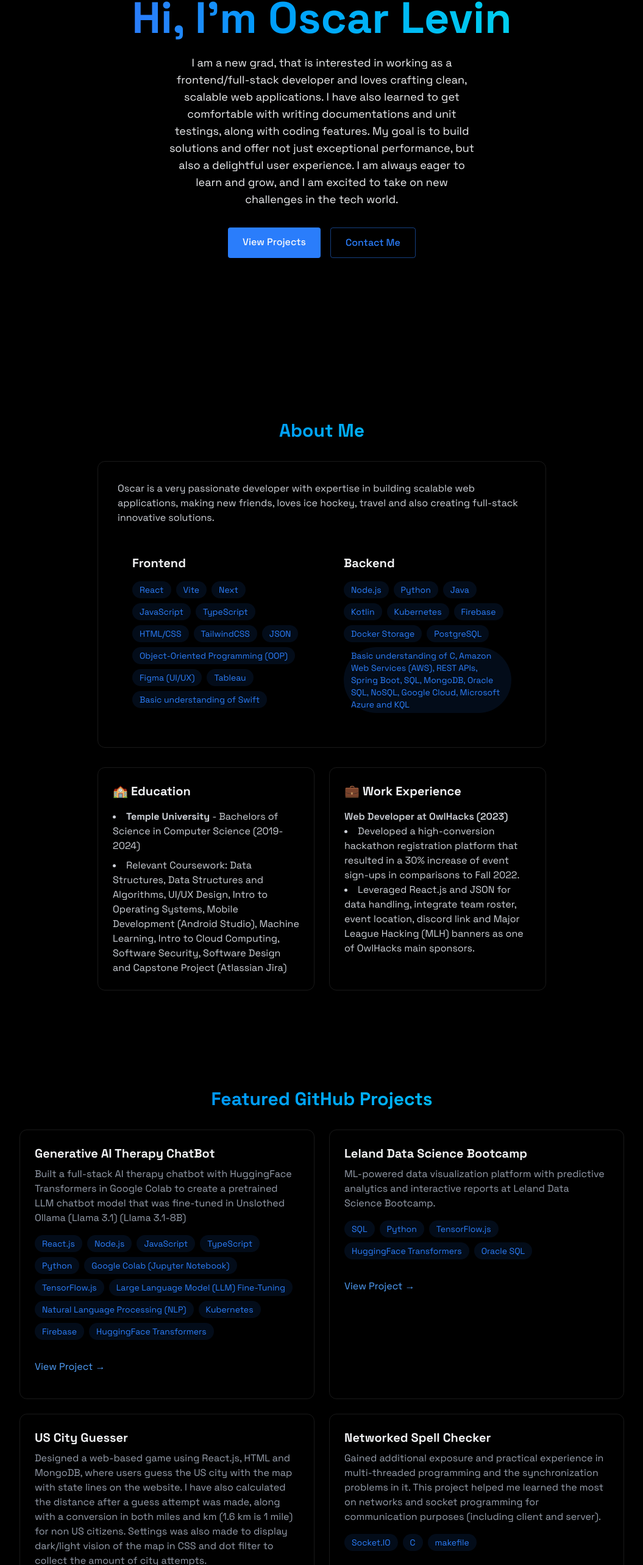
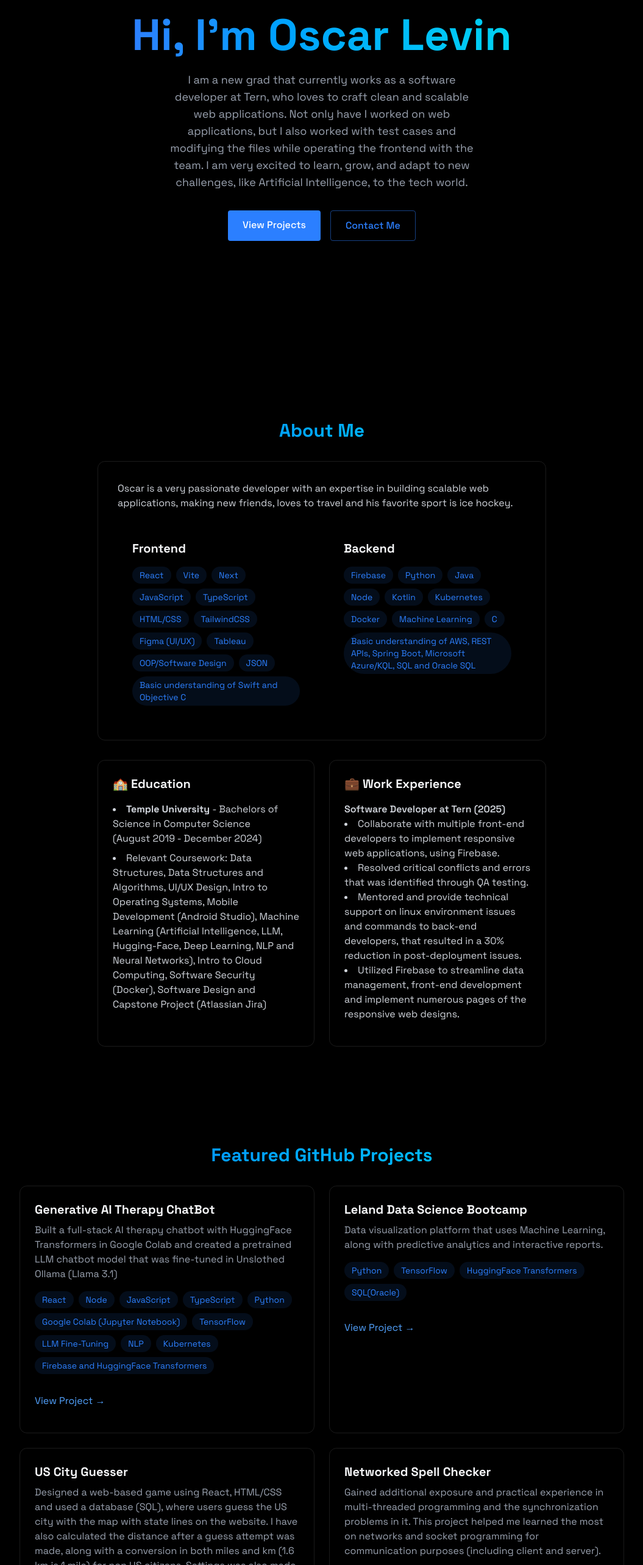
Before and after one commit to levinoscar/Oscar-Portfolio, a React (Vite) app: page / in a window 1280 px wide. Shown: the part 192-2758 px from the top of the page at 61% size, without its empty margins (112-1167 px from the left). Built offline with nearby package versions, Linux system fonts and the light colour scheme.

Commit message:
modified details about myself in the portfolio

```diff
--- a/src/components/sections/About.jsx
+++ b/src/components/sections/About.jsx
@@ -9,23 +9,24 @@ export const About = () => {
         "TypeScript",
         "HTML/CSS",
         "TailwindCSS",
-        "JSON",
-        "Object-Oriented Programming (OOP)",
         "Figma (UI/UX)",
         "Tableau",
-        "Basic understanding of Swift"
+        "OOP/Software Design",
+        "JSON",
+        "Basic understanding of Swift and Objective C"
     ];
 
     const backendSkills = [
-        "Node.js",
+        "Firebase",
         "Python",
         "Java",
+        "Node",
         "Kotlin",
         "Kubernetes",
-        "Firebase",
-        "Docker Storage",
-        "PostgreSQL",
-        "Basic understanding of C, Amazon Web Services (AWS), REST APIs, Spring Boot, SQL, MongoDB, Oracle SQL, NoSQL, Google Cloud, Microsoft Azure and KQL"
+        "Docker",
+        "Machine Learning",
+        "C",
+        "Basic understanding of AWS, REST APIs, Spring Boot, Microsoft Azure/KQL, SQL and Oracle SQL"
     ];
 
     return (
@@ -41,11 +42,7 @@ export const About = () => {
                     </h2>
 
                     <div className="rounded-xl p-8 border-white/10 border hover:-translate-y-1 transition-all">
-                        <p className="text-gray-300 mb-6">
-                            Oscar is a very passionate developer with expertise in building scalable web
-                            applications, making new friends, loves ice hockey, travel and also
-                            creating full-stack innovative solutions.
-                        </p>
+                        <p className="text-gray-300 mb-6">Oscar is a very passionate developer with an expertise in building scalable web applications, making new friends, loves to travel and his favorite sport is ice hockey.</p>
 
                         <div className="grid grid-cols-1 md:grid-cols-2 gap-6">
                             <div className="rounded-xl p-6 hover:-translate-y-1 transition-all">
@@ -86,12 +83,12 @@ export const About = () => {
                                 <ul className="list-disc list-inside text-gray-300 space-y-2">
                                     <li>
                                         <strong> Temple University </strong> - Bachelors of Science
-                                        in Computer Science (2019-2024)
+                                        in Computer Science <br/>(August 2019 - December 2024)
                                     </li>
                                     <li>
                                         Relevant Coursework: Data Structures, Data Structures and Algorithms,
                                         UI/UX Design, Intro to Operating Systems, Mobile Development (Android Studio),
-                                        Machine Learning, Intro to Cloud Computing, Software Security,
+                                        Machine Learning (Artificial Intelligence, LLM, Hugging-Face, Deep Learning, NLP and Neural Networks), Intro to Cloud Computing, Software Security (Docker),
                                         Software Design and Capstone Project (Atlassian Jira)
                                     </li>
                                 </ul>
@@ -101,18 +98,19 @@ export const About = () => {
                                 <div className="space-y-4 text-gray-300">
                                     <div>
                                         <h4 className="font-semibold">
-                                            {" "}
-                                            Web Developer at OwlHacks (2023){" "}
+                                            {" "}Software Developer at Tern (2025){" "}
                                         </h4>
                                         <li>
-                                            Developed a high-conversion hackathon registration platform
-                                            that resulted in a 30% increase of event sign-ups
-                                            in comparisons to Fall 2022.
+                                            Collaborate with multiple front-end developers to implement responsive web applications, using Firebase.
                                         </li>
                                         <li>
-                                            Leveraged React.js and JSON for data handling, integrate team roster,
-                                            event location, discord link and Major League Hacking (MLH) banners
-                                            as one of OwlHacks main sponsors.
+                                            Resolved critical conflicts and errors that was identified through QA testing.
+                                        </li>
+                                        <li>
+                                            Mentored and provide technical support on linux environment issues and commands to back-end developers, that resulted in a 30% reduction in post-deployment issues.
+                                        </li>
+                                        <li>
+                                            Utilized Firebase to streamline data management, front-end development and implement numerous pages of the responsive web designs.
                                         </li>
                                     </div>
                                 <div>
--- a/src/components/sections/Home.jsx
+++ b/src/components/sections/Home.jsx
@@ -12,12 +12,10 @@ export const Home = () => {
                         Hi, I'm Oscar Levin
                     </h1>
 
-                    <p className="tex-gray-400 text-lg mb-8 max-w-lg mx-auto">
-                        I am a new grad, that is interested in working as a frontend/full-stack developer
-                        and loves crafting clean, scalable web applications. I have also learned to get comfortable
-                        with writing documentations and unit testings, along with coding features. My goal is to
-                        build solutions and offer not just exceptional performance, but also a delightful user experience.
-                        I am always eager to learn and grow, and I am excited to take on new challenges in the tech world.
+                    <p className="text-gray-400 text-lg mb-8 max-w-lg mx-auto">
+                        I am a new grad that currently works as a software developer at Tern, who loves to craft clean and scalable web applications.
+                        Not only have I worked on web applications, but I also worked with test cases and modifying the files while operating the frontend with the team.
+                        I am very excited to learn, grow, and adapt to new challenges, like Artificial Intelligence, to the tech world.
                     </p>
                     <div className="flex justify-center space-x-4">
                         <a
--- a/src/components/sections/Projects.jsx
+++ b/src/components/sections/Projects.jsx
@@ -17,15 +17,14 @@ export const Projects = () => {
                             <h3 className="text-xl font-bold mb-2">Generative AI Therapy ChatBot</h3>
                             <p className="text-gray-400 mb-4">
                                 Built a full-stack AI therapy chatbot with HuggingFace Transformers
-                                in Google Colab to create a pretrained LLM chatbot model that was
+                                in Google Colab and created a pretrained LLM chatbot model that was
                                 fine-tuned in Unslothed Ollama (Llama 3.1)
-                                (Llama 3.1-8B)
                             </p>
                             <div className="flex flex-wrap gap-2 mb-4">
                                 {[
-                                    "React.js", "Node.js", "JavaScript", "TypeScript", "Python", "Google Colab (Jupyter Notebook)",
-                                    "TensorFlow.js", "Large Language Model (LLM) Fine-Tuning", "Natural Language Processing (NLP)",
-                                    "Kubernetes", "Firebase", "HuggingFace Transformers"
+                                    "React", "Node", "JavaScript", "TypeScript", "Python", "Google Colab (Jupyter Notebook)",
+                                    "TensorFlow", "LLM Fine-Tuning", "NLP",
+                                    "Kubernetes", "Firebase and HuggingFace Transformers"
                                 ].map((tech, key) => (
                                 <span
                                     key={key}
@@ -56,12 +55,9 @@ export const Projects = () => {
                             transition-all"
                     >
                         <h3 className="text-xl font-bold mb-2">Leland Data Science Bootcamp</h3>
-                        <p className="text-gray-400 mb-4">
-                            ML-powered data visualization platform with predictive analytics
-                            and interactive reports at Leland Data Science Bootcamp.
-                        </p>
+                        <p className="text-gray-400 mb-4">Data visualization platform that uses Machine Learning, along with predictive analytics and interactive reports.</p>
                         <div className="flex flex-wrap gap-2 mb-4">
-                            {["SQL", "Python", "TensorFlow.js", "HuggingFace Transformers", "Oracle SQL"].map((tech, key) => (
+                            {["Python", "TensorFlow", "HuggingFace Transformers", "SQL(Oracle)"].map((tech, key) => (
                                 <span
                                     key={key}
                                     className="
@@ -96,7 +92,7 @@ export const Projects = () => {
                     >
                         <h3 className="text-xl font-bold mb-2">US City Guesser</h3>
                         <p className="text-gray-400 mb-4">
-                            Designed a web-based game using React.js, HTML and MongoDB,
+                            Designed a web-based game using React, HTML/CSS and used a database (SQL),
                             where users guess the US city with the map with state lines on the website.
                             I have also calculated the distance after a guess attempt was made,
                             along with a conversion in both miles and km (1.6 km is 1 mile) for non US citizens.
@@ -104,7 +100,7 @@ export const Projects = () => {
                             dot filter to collect the amount of city attempts.
                         </p>
                         <div className="flex flex-wrap gap-2 mb-4">
-                            {["React.js", "JavaScript", "HTML", "CSS", "PostgreSQL", "UI/UX Design"].map(
+                            {["Software Design", "React", "JavaScript", "HTML/CSS", "SQL", "UI/UX Design"].map(
                                 (tech) => (
                                     <span
                                         key={tech}
```
